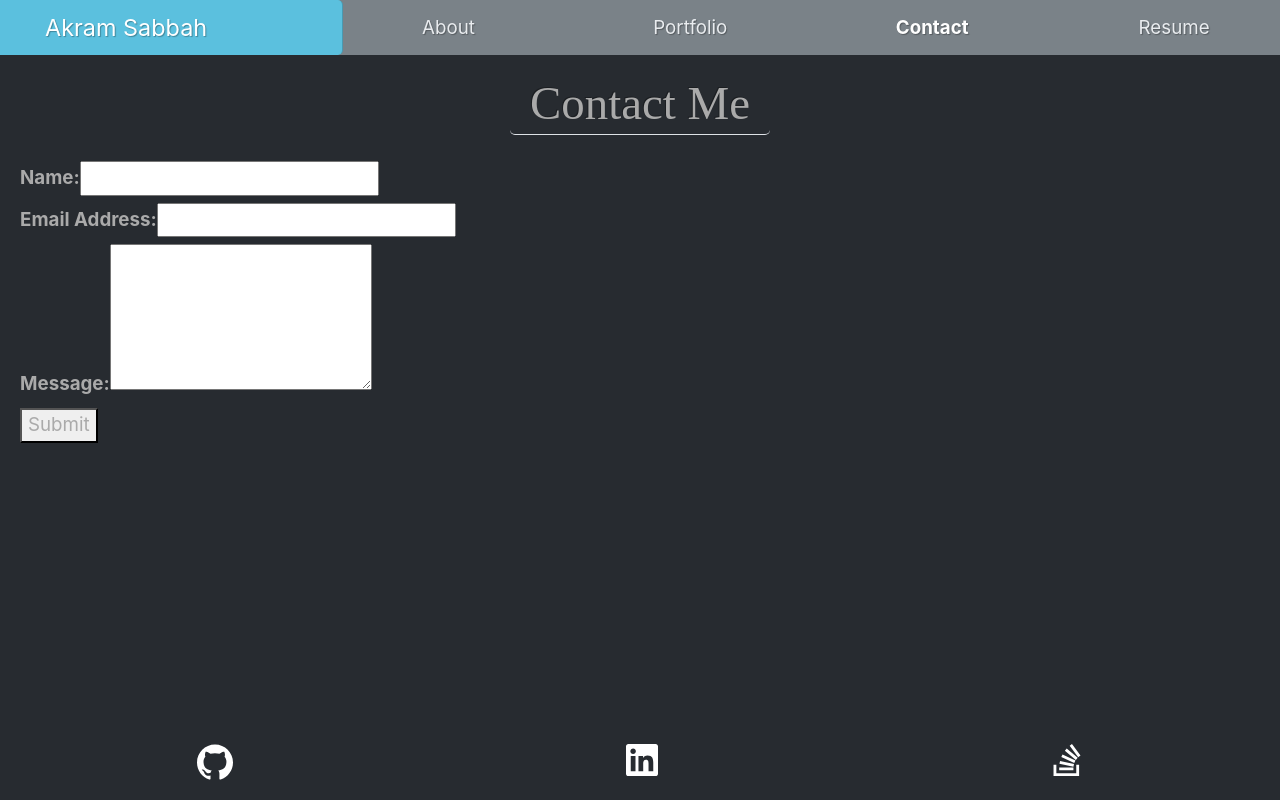
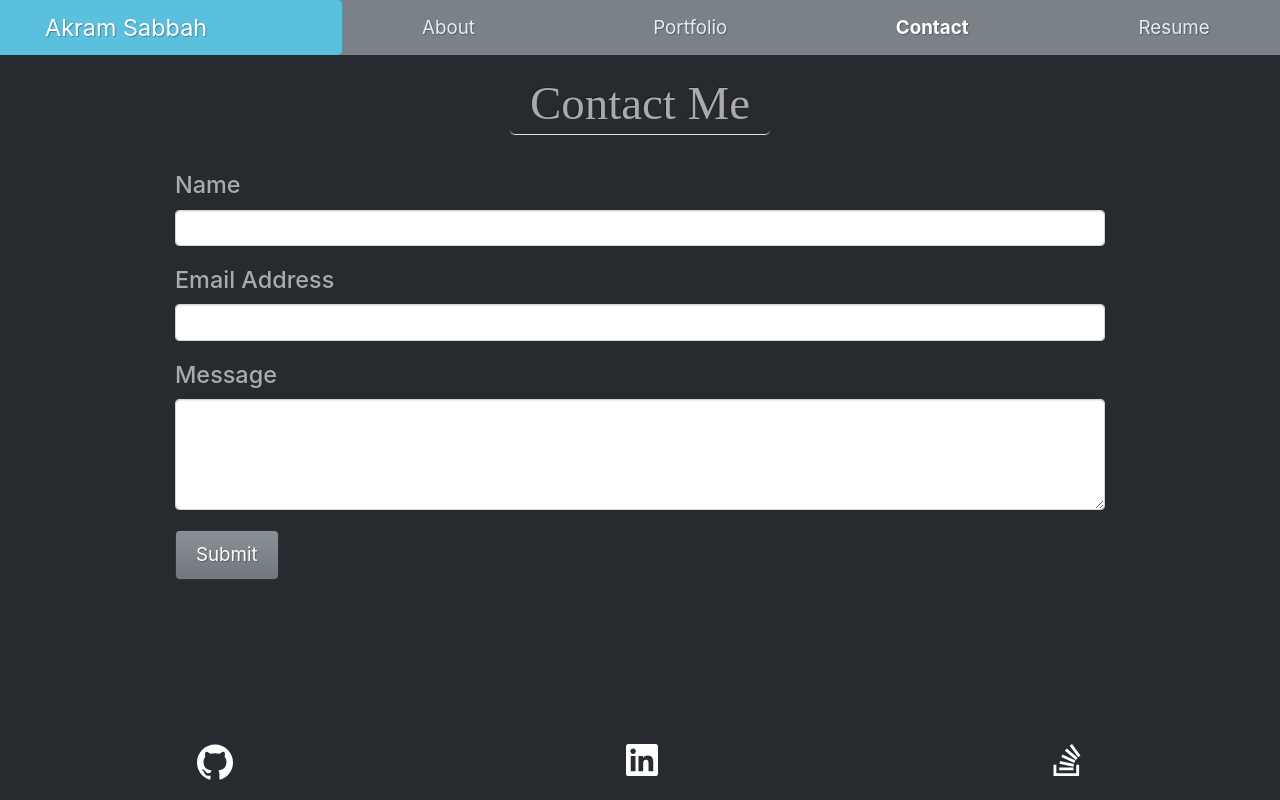
Before and after one commit to akramsabbah9/react-portfolio, a React (Create React App) app: page / in a window 1280 px wide. Both pictures are taken after a click on the element "Contact". Shown: the top 800 px of the page. Built offline with nearby package versions, Linux system fonts and the light colour scheme.

Commit message:
finished styling contact form

```diff
--- a/src/components/Contact/index.js
+++ b/src/components/Contact/index.js
@@ -18,7 +18,7 @@ function ContactForm() {
             else setErrorMessage("");
         }
         else if (!e.target.value.length) {
-            setErrorMessage(`${e.target.name} is required.`);
+            setErrorMessage(`A ${e.target.name} is required to proceed.`);
         }
         else {
             setErrorMessage("");
@@ -31,26 +31,28 @@ function ContactForm() {
     }
 
     return (
-        <form id="contact-form" onSubmit={handleSubmit}>
-            <div>
-                <label htmlFor="name">Name:</label>
-                <input type="text" name="name" defaultValue={name} onChange={handleChange} onBlur={handleBlur} />
+        <div className="d-flex justify-content-center">
+            <form id="contact-form" className="w-75" onSubmit={handleSubmit}>
+                <div className="form-group">
+                    <label htmlFor="name" className="d-block h5">Name</label>
+                    <input type="text" name="name" className="form-control form-control-sm" defaultValue={name} onChange={handleChange} onBlur={handleBlur} />
                 </div>
-            <div>
-                <label htmlFor="email">Email Address:</label>
-                <input type="email" name="email" defaultValue={email} onChange={handleChange} onBlur={handleBlur} />
+                <div className="form-group">
+                    <label htmlFor="email" className="d-block h5">Email Address</label>
+                    <input type="email" name="email" className="form-control form-control-sm" defaultValue={email} onChange={handleChange} onBlur={handleBlur} />
                 </div>
-            <div>
-                <label htmlFor="message">Message:</label>
-                <textarea name="message" rows="5" defaultValue={message} onChange={handleChange} onBlur={handleBlur} />
+                <div className="form-group">
+                    <label htmlFor="message" className="d-block h5">Message</label>
+                    <textarea name="message" rows="4" className="form-control form-control-sm" defaultValue={message} onChange={handleChange} onBlur={handleBlur} />
                 </div>
                 {errorMessage && (
                     <div>
-                    <p className="error-text">{errorMessage}</p>
+                        <p className="text-danger">{errorMessage}</p>
                     </div>
                 )}
-            <button type="submit">Submit</button>
+                <button type="submit" class="btn btn-secondary pt-2 pb-2">Submit</button>
             </form>
+        </div>
     );
 }
 
```
Lines whose indentation alone changed are shown as unchanged.
